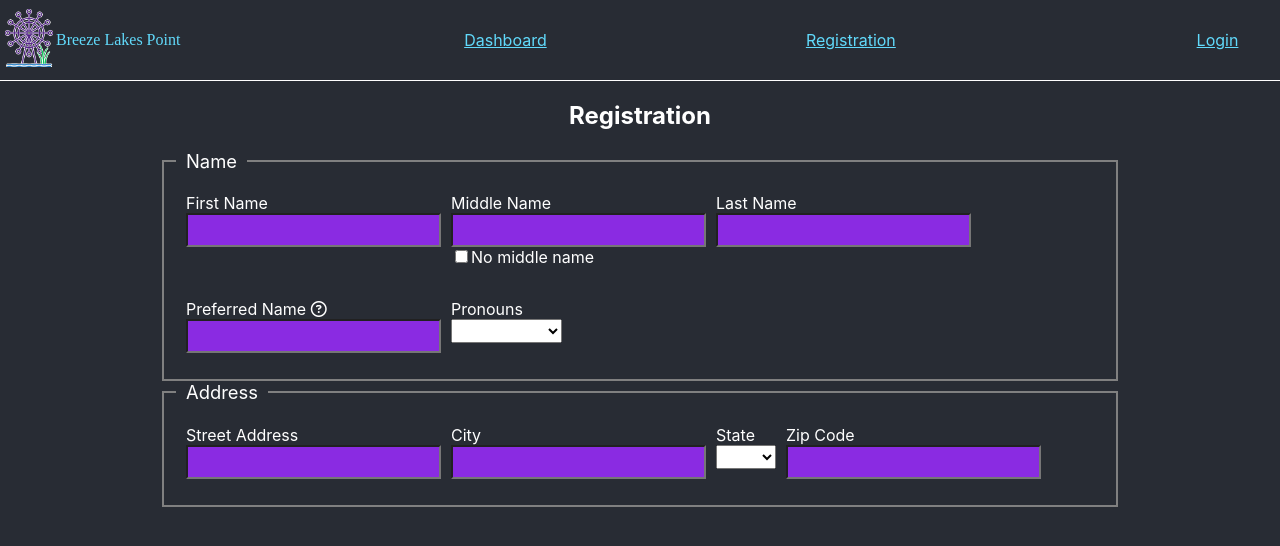
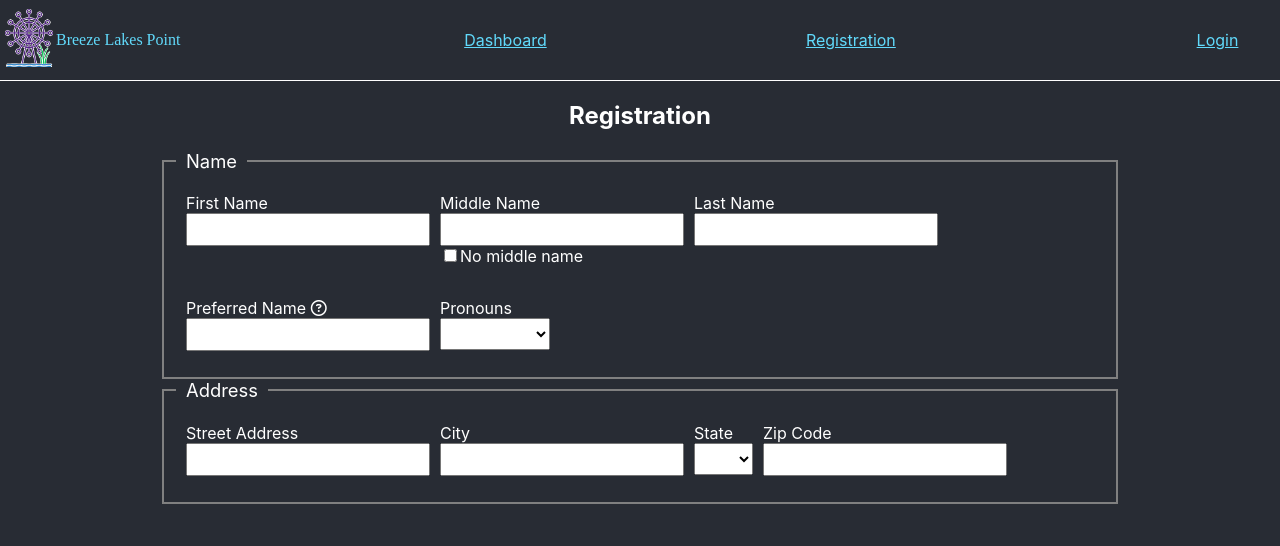
Before and after one commit to kristenkinnearohlmann/breeze-lakes-point-frontend, a React (Create React App) app: page /registration in a window 1280 px wide. Shown: the top 546 px of the page. Built offline with nearby package versions, Linux system fonts and the light colour scheme; a web font is replaced by a local one.

Commit message:
Finished registration form input styling

```diff
--- a/src/components/Registration.css
+++ b/src/components/Registration.css
@@ -22,13 +22,11 @@
 }
 
 .form-reg input[type="text"] {
-    background-color: blueviolet;
-    font-size: 1.15rem;
+    font-size: 1.125rem;
     padding: .25rem;
 }
 
 .form-reg select {
-    height: 1.5rem;
-    font-size: 1.15rem;
+    font-size: 1.125rem;
     padding: .25rem;
 }
```
